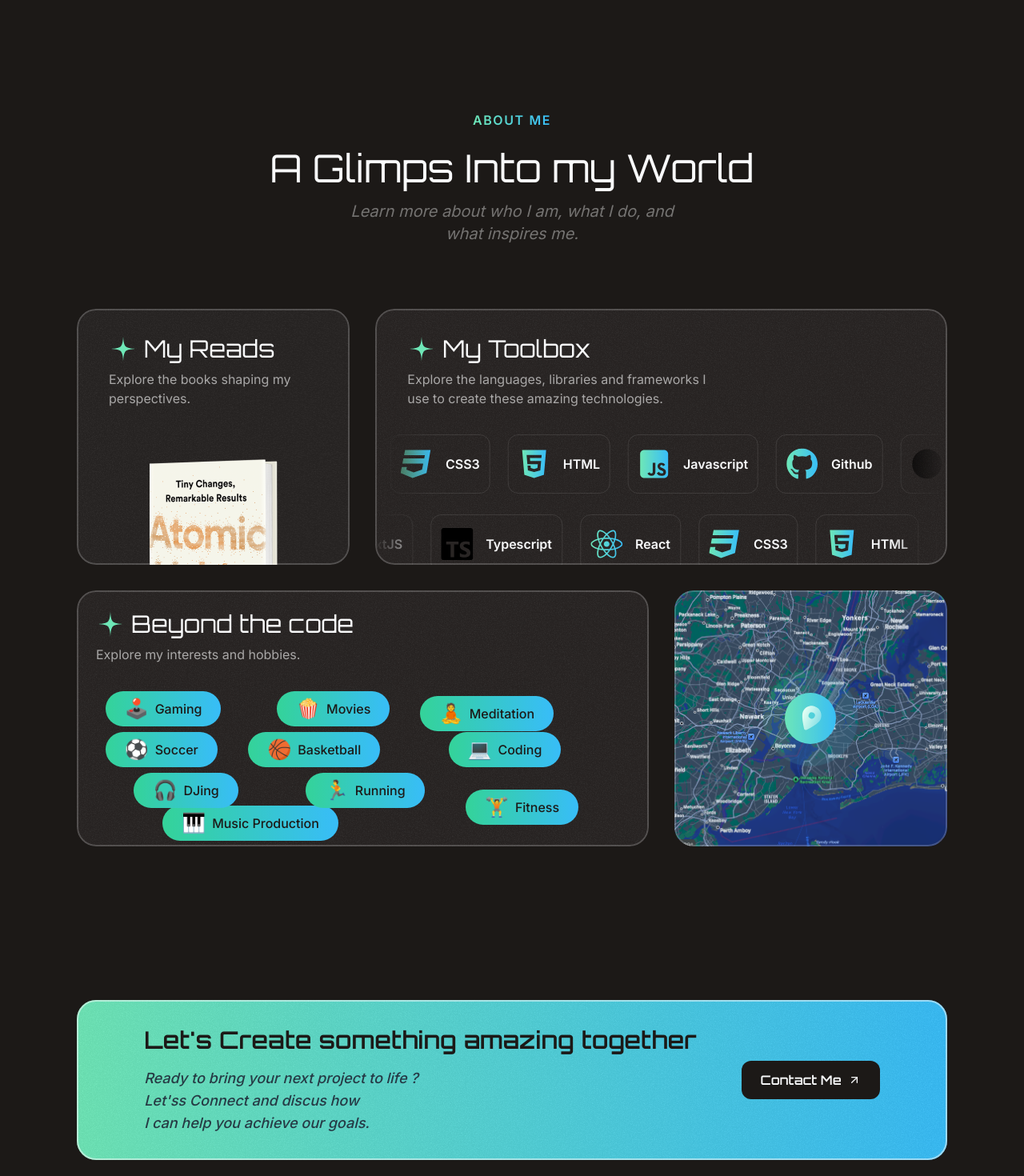
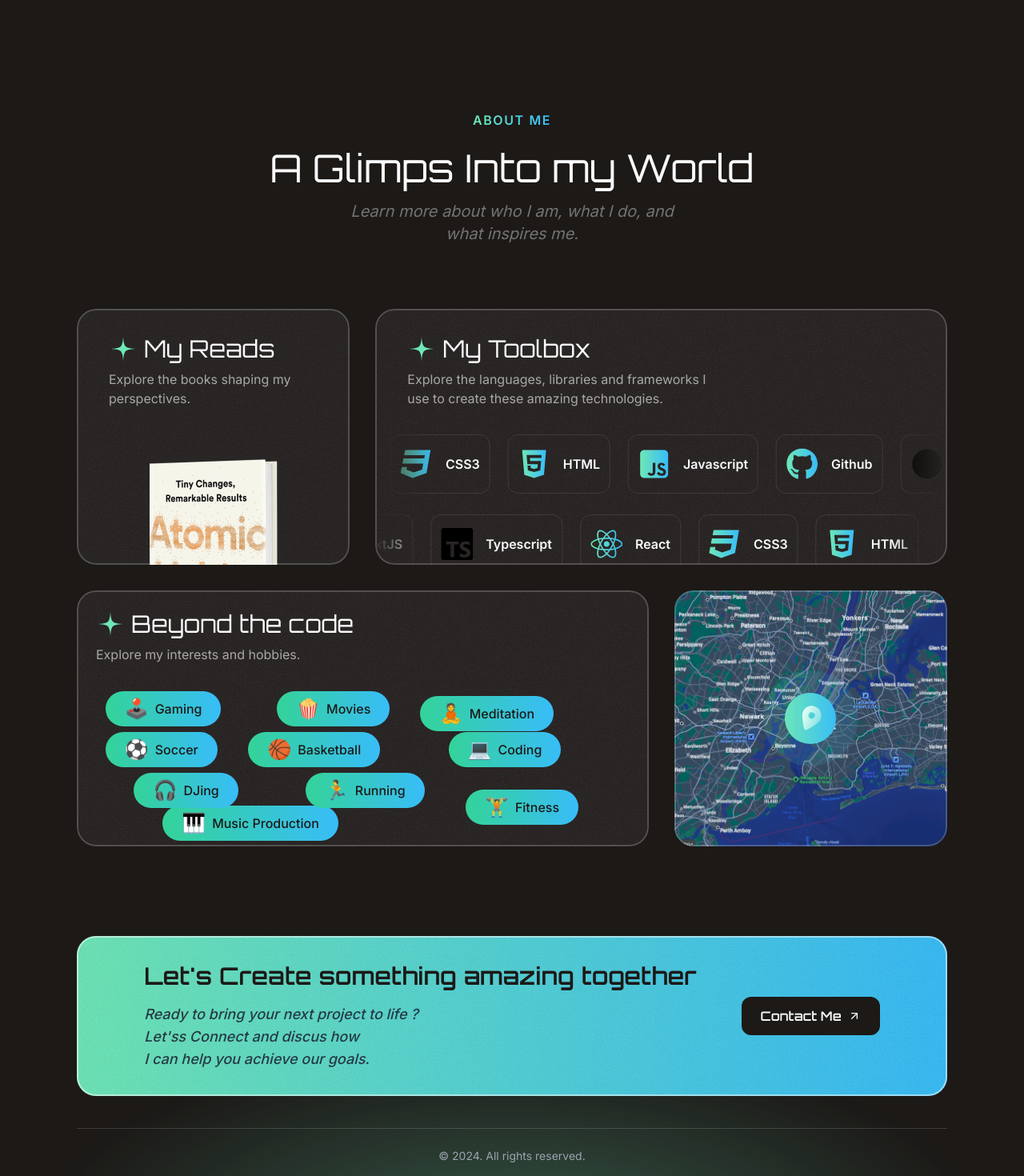
Before and after one commit to qbixmex/portfolio-2025, a Next.js app: page / in a window 1280 px wide. Shown: the part 4260-5730 px from the top of the page at 80% size. Built offline with nearby package versions, Linux system fonts and the light colour scheme.

Commit message:
Navigation Links Fixed

```diff
--- a/modules/home/sections/about/About.module.css
+++ b/modules/home/sections/about/About.module.css
@@ -1,5 +1,9 @@
-#about {
-  @apply my-20 lg:my-28;
+.about {
+  @apply my-20 lg:my-28 relative;
+}
+
+.aboutAnchor {
+  @apply absolute -top-20;
 }
 
 .cardClasses {
--- a/modules/home/sections/about/About.tsx
+++ b/modules/home/sections/about/About.tsx
@@ -8,7 +8,8 @@ import styles from "./About.module.css";
 
 const About = () => {
   return (
-    <section id={styles["about"]}>
+    <section className={styles.about}>
+      <div id="about" className={styles.aboutAnchor}></div>
       <div className="container">
         <SectionHeader>
           <SectionHeader.EyeBrow>About Me</SectionHeader.EyeBrow>
--- a/modules/home/sections/contact/Contact.module.css
+++ b/modules/home/sections/contact/Contact.module.css
@@ -1,5 +1,5 @@
-#contact {
-  @apply py-16 pt-14 lg:py-24 lg:pt-20 relative z-50;
+.contact {
+  @apply py-16 pt-14 lg:py-24 lg:pt-20 relative;
 }
 
 .card {
--- a/modules/home/sections/contact/Contact.tsx
+++ b/modules/home/sections/contact/Contact.tsx
@@ -6,7 +6,7 @@ import styles from "./Contact.module.css";
 
 const Contact = () => {
   return (
-    <div id={styles["contact"]}>
+    <div id="contact" className="contact">
       <div className="container">
         <div className={styles.card}>
           <div
--- a/modules/home/sections/hero/Hero.tsx
+++ b/modules/home/sections/hero/Hero.tsx
@@ -10,7 +10,7 @@ import GrainImage from "@/assets/images/grain.jpg";
 
 const Hero = () => {
   return (
-    <section className={styles.hero}>
+    <section id="home" className={styles.hero}>
       <div className={styles.backgroundWrapper}>
         {/* GRAIN */}
         <div
--- a/modules/home/sections/projects/Projects.module.css
+++ b/modules/home/sections/projects/Projects.module.css
@@ -1,4 +1,4 @@
-#projects {
+.projects {
   @apply pb-16 md:py-24;
 }
 
--- a/modules/home/sections/projects/Projects.tsx
+++ b/modules/home/sections/projects/Projects.tsx
@@ -10,7 +10,7 @@ import styles from './Projects.module.css';
 
 const Projects = () => {
   return (
-    <section id={styles["projects"]}>
+    <section id="projects" className={styles.projects}>
       <div className="container">
         <SectionHeader>
           <SectionHeader.EyeBrow>Performance improvements</SectionHeader.EyeBrow>
--- a/package.json
+++ b/package.json
@@ -1,6 +1,6 @@
 {
   "name": "portfolio",
-  "version": "0.11.0",
+  "version": "0.12.0",
   "private": true,
   "type": "module",
   "scripts": {
```
